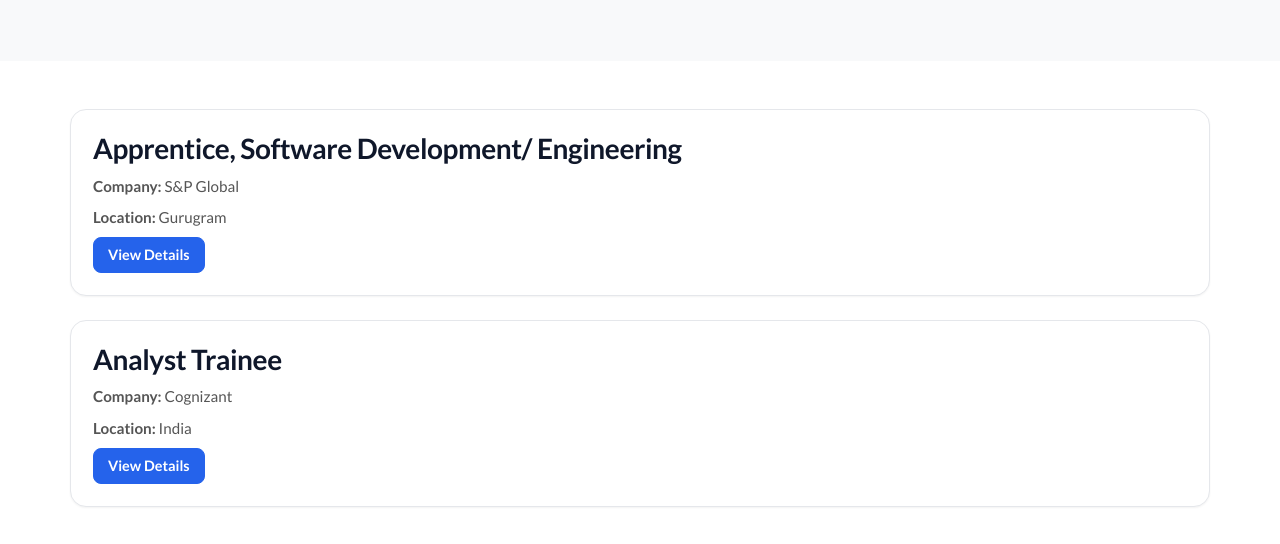
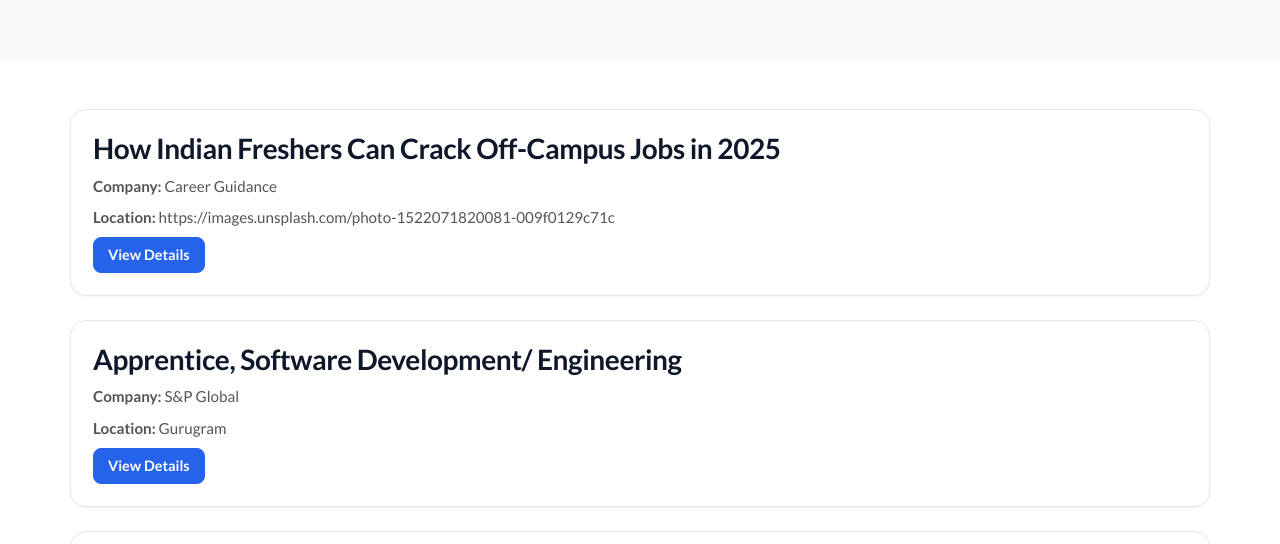
Before and after one commit to neuracampus/neuracampus.github.io, a plain HTML site: page jobs.html in a window 1280 px wide. Shown: the part 197-741 px from the top of the page. Drawn offline with nearby package versions, Linux system fonts and the light colour scheme.

Commit message:
Auto-update jobs.html

```diff
--- a/jobs.html
+++ b/jobs.html
@@ -82,6 +82,15 @@
 
     <!-- JOBS-START -->
 
+<div class="job-card" data-company="Career Guidance">
+  <h3>How Indian Freshers Can Crack Off-Campus Jobs in 2025</h3>
+  <p><strong>Company:</strong> Career Guidance</p>
+  <p><strong>Location:</strong> https://images.unsplash.com/photo-1522071820081-009f0129c71c</p>
+  <a href="jobs/job-how-indian-freshers-can-crack-off-campus-jobs-in-2025-career-guidance.html" class="btn btn-primary">View Details</a>
+</div>
+
+
+
 
 <div class="job-card" data-company="S&P Global">
   <h3>Apprentice, Software Development/ Engineering</h3>
@@ -98,6 +107,7 @@
   <p><strong>Location:</strong> India</p>
   <a href="jobs/job-analyst-trainee-cognizant.html" class="btn btn-primary">View Details</a>
 </div>
+
 
 
 
```
